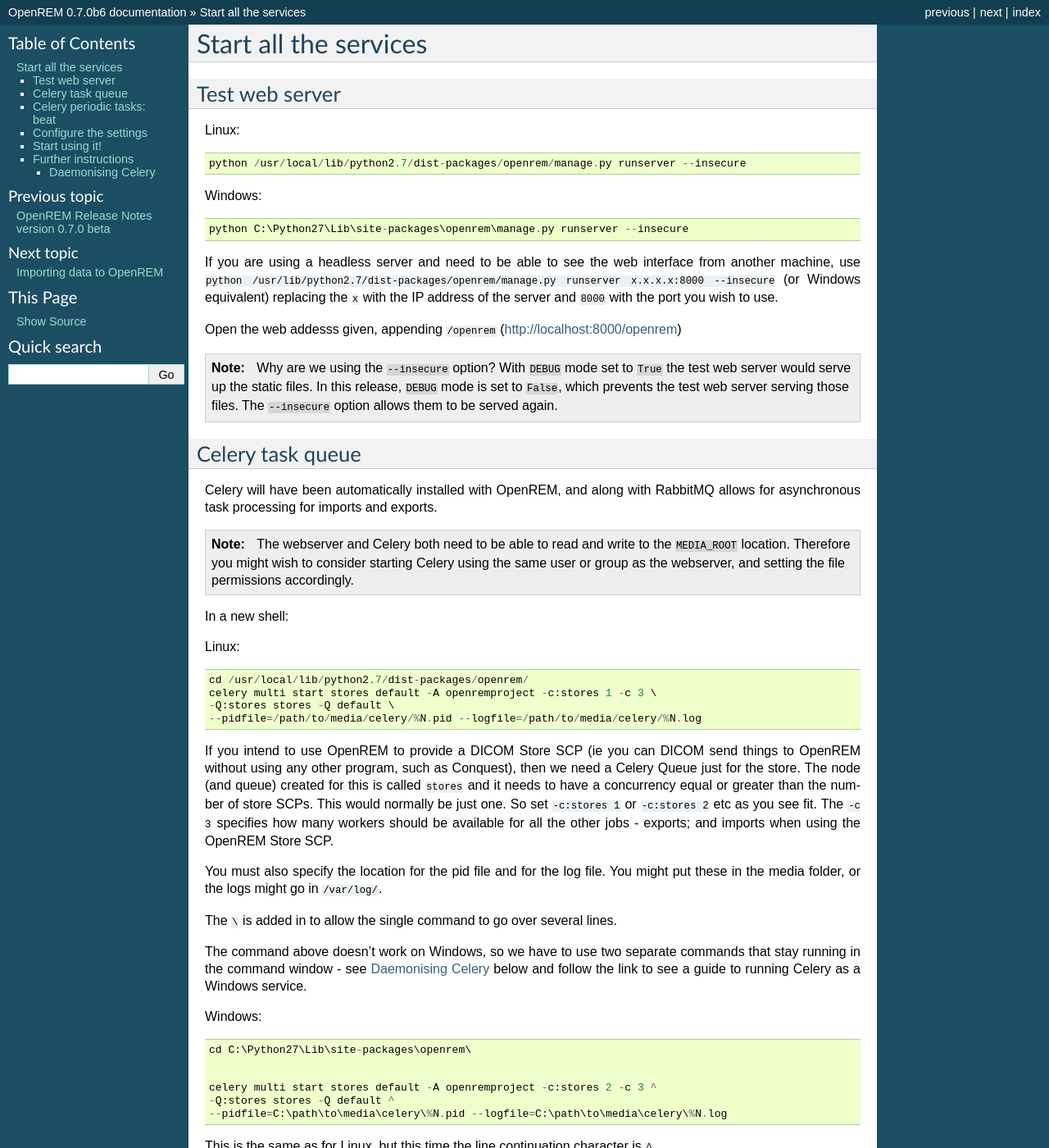
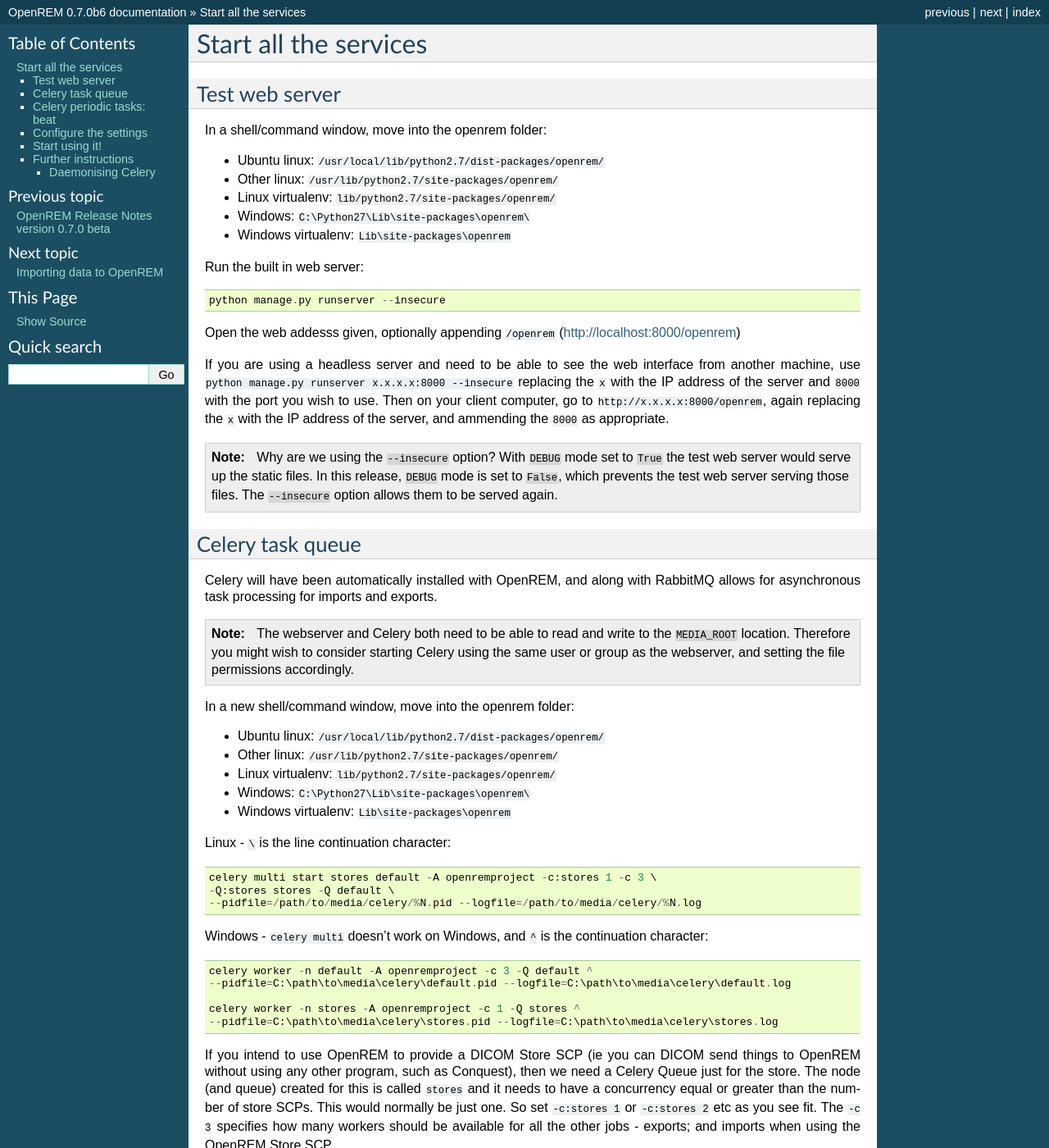
Before and after one commit to ckswilliams/modOpenREM, a Sphinx documentation site: the page built from docs/startservices.rst, in a window 1280 px wide and 1400 px high. Shown: the whole window at 82% size. Built offline with Sphinx 7.4.7, drawn with Linux system fonts in a browser that asks for light colours; some of the changed text lies outside the part shown.

Commit message:
Added the 'move to openrem folder' to each of the commands, unified linux/windows where possible.

```diff
--- a/docs/startservices.rst
+++ b/docs/startservices.rst
@@ -5,21 +5,25 @@
 Test web server
 ===============
 
-Linux::
+In a shell/command window, move into the openrem folder:
 
-    python /usr/local/lib/python2.7/dist-packages/openrem/manage.py runserver --insecure
+* Ubuntu linux: ``/usr/local/lib/python2.7/dist-packages/openrem/``
+* Other linux: ``/usr/lib/python2.7/site-packages/openrem/``
+* Linux virtualenv: ``lib/python2.7/site-packages/openrem/``
+* Windows: ``C:\Python27\Lib\site-packages\openrem\``
+* Windows virtualenv: ``Lib\site-packages\openrem``
 
-Windows::
+Run the built in web server::
 
-    python C:\Python27\Lib\site-packages\openrem\manage.py runserver --insecure
+    python manage.py runserver --insecure
 
-If you are using a headless server and need to be able to see the
-web interface from another machine, use
-``python /usr/lib/python2.7/dist-packages/openrem/manage.py runserver x.x.x.x:8000 --insecure``
-(or Windows equivalent) replacing the ``x`` with the IP address of the server
-and ``8000`` with the port you wish to use.
+Open the web addesss given, optionally appending ``/openrem`` (http://localhost:8000/openrem)
 
-Open the web addesss given, appending ``/openrem`` (http://localhost:8000/openrem)
+If you are using a headless server and need to be able to see the web interface from another machine, use
+``python manage.py runserver x.x.x.x:8000 --insecure`` replacing the ``x`` with the IP address of the server
+and ``8000`` with the port you wish to use. Then on your client computer, go to ``http://x.x.x.x:8000/openrem``, again
+replacing the ``x`` with the IP address of the server, and ammending the ``8000`` as appropriate.
+
 
 ..  Note::
 
@@ -41,14 +45,27 @@
     Celery using the same user or group as the webserver, and setting the
     file permissions accordingly.
 
-In a new shell:
+In a new shell/command window, move into the openrem folder:
 
-Linux::
+* Ubuntu linux: ``/usr/local/lib/python2.7/dist-packages/openrem/``
+* Other linux: ``/usr/lib/python2.7/site-packages/openrem/``
+* Linux virtualenv: ``lib/python2.7/site-packages/openrem/``
+* Windows: ``C:\Python27\Lib\site-packages\openrem\``
+* Windows virtualenv: ``Lib\site-packages\openrem``
 
-    cd /usr/local/lib/python2.7/dist-packages/openrem/
+Linux - ``\`` is the line continuation character::
+
     celery multi start stores default -A openremproject -c:stores 1 -c 3 \
     -Q:stores stores -Q default \
     --pidfile=/path/to/media/celery/%N.pid --logfile=/path/to/media/celery/%N.log
+
+Windows - ``celery multi`` doesn't work on Windows, and ``^`` is the continuation character::
+
+    celery worker -n default -A openremproject -c 3 -Q default ^
+    --pidfile=C:\path\to\media\celery\default.pid --logfile=C:\path\to\media\celery\default.log
+
+    celery worker -n stores -A openremproject -c 1 -Q stores ^
+    --pidfile=C:\path\to\media\celery\stores.pid --logfile=C:\path\to\media\celery\stores.log
 
 If you intend to use OpenREM to provide a DICOM Store SCP (ie you can DICOM send things to OpenREM without using
 any other program, such as Conquest), then we need a Celery Queue just for the store. The node (and queue) created for
@@ -59,28 +76,15 @@
 You must also specify the location for the pid file and for the log file. You might put these in the media folder, or
 the logs might go in ``/var/log/``.
 
-The ``\`` is added in to allow the single command to go over several lines.
-
-The command above doesn't work on Windows, so we have to use two separate commands that stay running in the command
-window - see `Daemonising Celery`_ below and follow the link to see a guide to running Celery as a Windows service.
-
-Windows::
-
-    cd C:\Python27\Lib\site-packages\openrem\
-
-
-    celery multi start stores default -A openremproject -c:stores 2 -c 3 ^
-    -Q:stores stores -Q default ^
-    --pidfile=C:\path\to\media\celery\%N.pid --logfile=C:\path\to\media\celery\%N.log
-
-This is the same as for Linux, but this time the line continuation character is ``^``.
-
 For production use, see `Daemonising Celery`_ below
 
-To stop the celery queues::
+To stop the celery queues in Linux::
 
     celery multi stop stores default --pidfile=/path/to/media/celery/%N.pid
 
+For Windows, just press ``Ctrl-c``
+
+You will need to do this twice if there are running tasks you wish to kill.
 
 Celery periodic tasks: beat
 ===========================
@@ -89,10 +93,15 @@
 Store SCP nodes are set to ``keep_alive``, and if they are, it tries to verify they are running with a DICOM echo.
 If this is not successful, then the Store SCP is started.
 
-To run celery beat, open a new shell:
+To run celery beat, open a new shell and move into the openrem folder:
+
+* Ubuntu linux: ``/usr/local/lib/python2.7/dist-packages/openrem/``
+* Other linux: ``/usr/lib/python2.7/site-packages/openrem/``
+* Linux virtualenv: ``lib/python2.7/site-packages/openrem/``
+* Windows: ``C:\Python27\Lib\site-packages\openrem\``
+* Windows virtualenv: ``Lib\site-packages\openrem``
+
 Linux::
-
-    cd /usr/local/lib/python2.7/dist-packages/openrem/
 
     celery -A openremproject beat -s /path/to/media/celery/celerybeat-schedule \
     -f /path/to/media/celery/celerybeat.log \
@@ -100,12 +109,13 @@
 
 Windows::
 
-    cd C:\Python27\Lib\site-packages\openrem\
-
     celery -A openremproject beat -s C:\path\to\media\celery\celerybeat-schedule ^
     -f C:\path\to\media\celery\celerybeat.log ^
     --pidfile=C:\path\to\media\celery\celerybeat.pid
 
+For production use, see `Daemonising Celery`_ below
+
+To stop Celery beat, just press ``Ctrl-c``
 
 Configure the settings
 ======================
```
